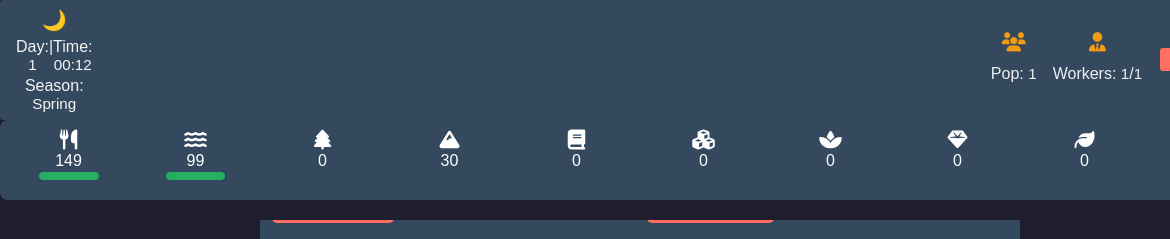
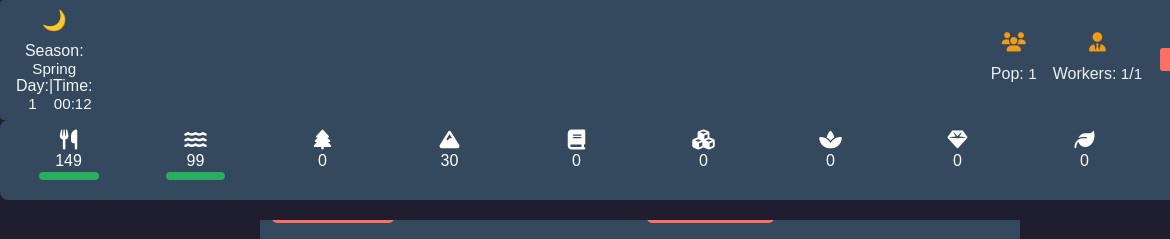
Before and after one commit to kingpinzs/afk-post-apocalyptic, a website with bundled scripts: page index.html in a window 1280 px wide. Shown: the top 239 px of the page, 0-1170 px from the left. Built offline with nearby package versions, Linux system fonts and the light colour scheme.

Commit message:
Update index.html

```diff
--- a/index.html
+++ b/index.html
@@ -17,11 +17,10 @@
             <div id="day-night-cycle">
 
                 <div id="time-section">
-                    <div id="time-emoji">🌅</div>
+                    <div id="time-emoji">🌅</div> <div id="time-season">Season: <span id="current-season">Spring</span></div>
                      <div id="time-area">
                          <div id="time-day">Day: <span id="day-count">1</span></div> | <div id="time-time">Time: <span id="time-display">00:00</span></div>
                      </div>
-                     <div id="time-season">Season: <span id="current-season">Spring</span></div>
                 </div>
                 <div id="population">
                     <div class="population-info">
```
